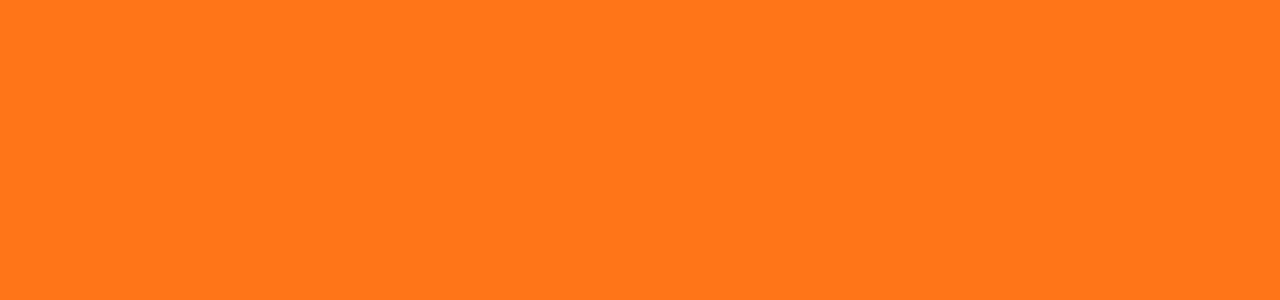
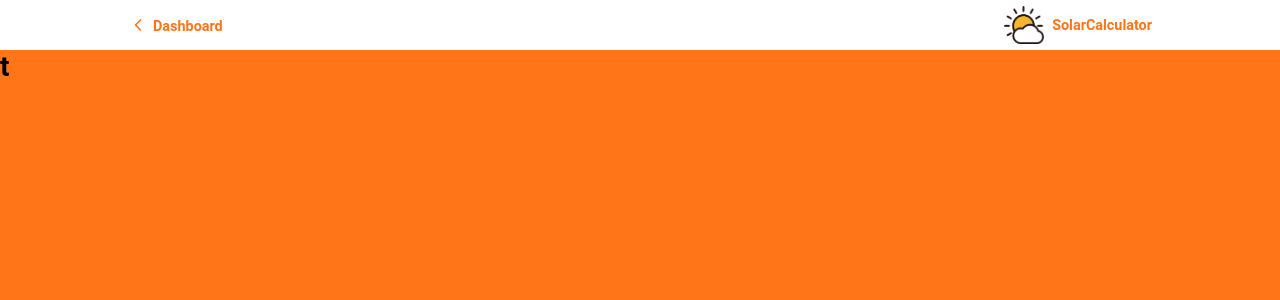
Before and after one commit to LMaroto/SolarCalculator, a React (Create React App) app in the folder web/: page /customers in a window 1280 px wide. Shown: the top 300 px of the page. Built offline with nearby package versions, Linux system fonts and the light colour scheme.

Commit message:
Inserção de Header na página Customers e outros ajustes

```diff
--- a/web/src/components/Header/styles.ts
+++ b/web/src/components/Header/styles.ts
@@ -24,6 +24,7 @@ export const Content = styled.div`
 
     strong {
       font-weight: bold;
+      font-size: 0.9rem;
       color: #ff7518;
     }
 
--- a/web/src/pages/CustomerList/index.tsx
+++ b/web/src/pages/CustomerList/index.tsx
@@ -1,9 +1,15 @@
 import React from 'react';
 
+import Header from '../../components/Header';
 // import { Container } from './styles';
 
 const CustomerList: React.FC = () => {
-  return <div />;
+  return (
+    <>
+      <Header showBackButton title="Dashboard" />
+      <h1>t</h1>
+    </>
+  );
 };
 
 export default CustomerList;
--- a/web/src/styles/global.tsx
+++ b/web/src/styles/global.tsx
@@ -21,6 +21,7 @@ body{
   -webkit-font-smoothing: antialiased;
 
   background: #ff7518;
+  overflow-y: hidden;
 }
 
 body, input, button, textarea{
```
